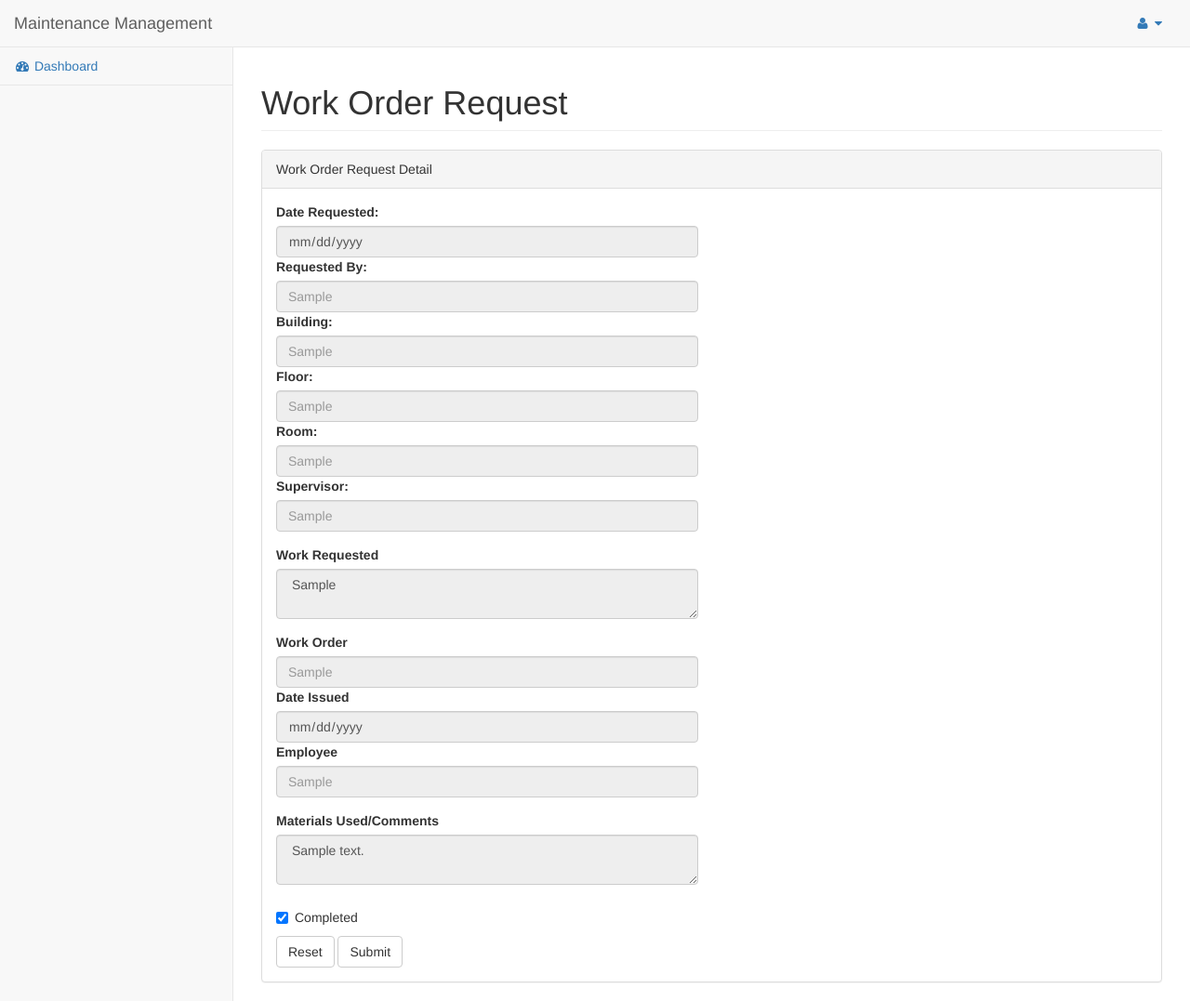
After one commit to ccqpein/Preventive_Maintenance_Project, a Django app: page /viewOrders/1/ in a window 1280 px wide. The commit adds this page. Shown: the whole page at 93% size. Run offline with Django 3.2, Linux system fonts and the light colour scheme; tables that the repository leaves empty hold one stand-in row (values such as "Sample post"); some libraries are stand-ins or nearby versions.

Commit message:
still working

```diff
--- a/PM/models.py
+++ b/PM/models.py
@@ -39,8 +39,6 @@ class MaintenanceSchedule(models.Model):
     ms_inter_part = models.CharField(max_length=100)
     ms_tools_name = models.CharField(max_length=500)
     ms_tools_qty = models.CharField(max_length=100)
-    ms_cons_name = models.CharField(max_length=500)
-    ms_cons_qty = models.CharField(max_length=100)
 
     ms_form_names = models.CharField(max_length=1000)
     ms_form_reqs = models.CharField(max_length=100)
--- a/PM/templates/PM/index.html
+++ b/PM/templates/PM/index.html
@@ -148,7 +148,7 @@
                     <!--
                     {% if perms.PM.add_checklist %}
                     <div class="col-lg-3 col-md-6">
-		        <a href="{% url 'PM:checklist' %}">
+		        <a href=#>
 			    <div class="panel panel-yellow">
 			        <div class="panel-heading">
 				    <div class="row">
@@ -227,7 +227,7 @@
                     <!--
                     {%if perms.PM.add_safetycheck %}
                     <div class="col-lg-3 col-md-6">
-		        <a href="{% url 'PM:safety' %}">
+		        <a href=#>
 			    <div class="panel panel-yellow">
 			        <div class="panel-heading">
 				    <div class="row">
--- /dev/null
+++ b/PM/templates/PM/viewOrders.html
@@ -0,0 +1,86 @@
+{% include 'PM/formHead.html' %}
+<div id="page-wrapper">
+    <div class="row">
+        <div class="col-lg-12">
+            <h1 class="page-header"> Work Order Request</h1>
+        </div>
+    </div>
+
+    <div class="row">
+        <div class="col-lg-12">
+            <div class="panel panel-default">
+
+                <div class="panel-heading">
+                    Work Order Request Detail
+                </div>
+                <div class="panel-body">
+                    <div class="row">
+                        <div class="col-lg-6">
+                            <form role="form" action = "/viewOrders/{{orderNumber}}/" method="post">
+                                {% csrf_token %}
+                                <fieldset disabled>
+                                <div class="form-group">
+                                    <label>Date Requested:</label>
+                                    <input class="form-control" type="date" name="dateReq" placeholder="{{dateReq}}"/>
+
+                                    <label>Requested By:</label>
+                                    <input class="form-control" type="text" name="reqBy" placeholder="{{reqBy}}"/>
+
+                                    <label>Building:</label>
+                                    <input class="form-control" type="text" name="building" placeholder="{{building}}"/>
+
+                                    <label>Floor:</label>
+                                    <input class="form-control" type="text" name="floor" placeholder="{{floor}}"/>
+
+                                    <label>Room:</label>
+                                    <input class="form-control" type="text" name="room" placeholder="{{room}}"/>
+
+                                    <label>Supervisor:</label>
+                                    <input class="form-control" type="text" name="supervisor" placeholder="{{supervisor}}"/>
+
+                                </div>
+
+                                <div class="form-group">
+                                    <label>Work Requested</label>
+                                    <textarea class="form-control" row="4" name="workrequested" > {{workrequested}}
+                                    </textarea>
+                                </div>
+
+                                <div class="form-group">
+                                    <label>Work Order</label>
+                                    <input class="form-control" type="text" name="workOrder" placeholder="{{workOrder}}"/>
+
+                                    <label>Date Issued</label>
+                                    <input class="form-control" type="date" name="dateIssued" placeholder="{{dateIssued}}"/>
+
+                                    <label>Employee</label>
+                                    <input class="form-control" type="text" name="employee" placeholder="{{employee}}"/>
+
+
+                                </div>
+
+                                <div class="form-group">
+                                    <label>Materials Used/Comments</label>
+                                    <textarea class="form-control" row="4" type="text" name="materialsused" > {{materialsused}}
+                                    </textarea>
+                                </div>
+                                </fieldset>
+
+                                <div class="checkbox">
+                                    <label>
+                                        <input type="checkbox" name="complete" {{complete}}>Completed
+                                    </label>
+                                </div>
+
+                                <button class="btn btn-default" type="reset" value="reset">Reset</button>
+                                <button class="btn btn-default" type="submit" value="submit">Submit</button>
+                            </form>
+                        </div>
+                    </div>
+                </div>
+
+            </div>
+        </div>
+    </div>
+</div>
+{% include 'PM/formTail.html' %}
--- a/PM/urls.py
+++ b/PM/urls.py
@@ -22,12 +22,12 @@ urlpatterns = [
     url(r'^newequipment/$', views.newEquipment, name="newEq"),
     url(r'^addequipment/$', views.addEquipment, name="addEq"),
     url(r'^addmaintenance/$', views.addMaintenance, name="addMT"),
-    url(r'^checklist/$', views.checkList, name="checklist"),
     url(r'^report/$', views.dailyReport, name="dailyreport"),
     url(r'^order/$', views.orderRequest, name="order"),
-    url(r'^safetycheck/$', views.safetycheck, name="safety"),
     url(r'^viewMain/(?P<form_ID>[0-9]+)/$', views.viewMain, name="viewMT"),
     url(r'^viewTasks/$', views.viewTasks, name="viewTasks"),
+    url(r'^viewOrders/(?P<orderNumber>[0-9]+)/$',
+        views.viewOrders, name="viewOrders"),
 
     url(r'^form/$', views.formTest, name="test"),
 ]
--- a/PM/views.py
+++ b/PM/views.py
@@ -129,24 +129,34 @@ def viewMain(request, form_ID):
     if request.method != 'GET':
         data = request.POST
         print(data)
-        mc = MaintenanceContent(
-            mc_temp=MaintenanceSchedule.objects.get(id=form_ID),
-            mc_content=" -*- ".join(request.POST.getlist('values'))
-        )
+        mc = get_object_or_404(MaintenanceContent, id=form_ID)
+        mc.mc_content = " -*- ".join(request.POST.getlist('values'))
         mc.save()
         return render(request, 'PM/message.html',
                       {'message': "submit successful"})
     else:
+        tempID = get_object_or_404(MaintenanceContent, id=form_ID).mc_temp_id
         lines = model_to_dict(get_object_or_404(
-            MaintenanceSchedule, id=form_ID))
+            MaintenanceSchedule, id=tempID))
+        print(lines)
+
+        temp = [('ms_name', lines['ms_name']),
+                ('serial number', lines['ms_serial_num']),
+                ('internal part number', lines['ms_inter_part']),
+                ('tools name', lines['ms_tools_name']),
+                ('tools quantity', lines['ms_tools_name']),
+                ]
+
         labels = lines['ms_form_names'].split(' -*- ')
         reqs = lines['ms_form_reqs'].split(' -*- ')
         types = lines['ms_form_fields'].split(' -*- ')
         MT = [(labels[i], reqs[i], types[i]) for i in range(len(labels))]
+
         return render(request, 'PM/Maintenance.html',
                       {'MT': MT,
                        'form_ID': form_ID,
-                       'mainName': lines['ms_name']})
+                       'mainName': lines['ms_name'],
+                       'temp': temp})
 
 
 @login_required(login_url="/login/")
@@ -246,7 +256,6 @@ def orderRequest(request):
             ord_work_ord=data['workOrder'],
             ord_date_issue=data['dateIssued'],
             ord_employee=data['employee'],
-            ord_date_comp=data['dateCompleted'],
             ord_comments=data['materialsused'],
         )
 
@@ -289,6 +298,39 @@ def viewTasks(request):
                        'content': resultList})
 
 
+def viewOrders(request, orderNumber):
+    if request.method == 'GET':
+        od = Order.objects.get(id=orderNumber)
+        checkMark = ""
+        if od.ord_complete:
+            checkMark = "checked"
+        return render(request, 'PM/viewOrders.html',
+                      {'dateReq': od.ord_date,
+                       'reqBy': od.ord_req_by,
+                       'building': od.ord_building,
+                       'floor': od.ord_floor,
+                       'room': od.ord_room,
+                       'supervisor': od.ord_supervisor,
+                       'workrequested': od.ord_work_req,
+                       'workOrder': od.ord_work_ord,
+                       'dateIssued': od.ord_date_issue,
+                       'employee': od.ord_employee,
+                       'materialsused': od.ord_comments,
+                       'orderNumber': orderNumber,
+                       'complete': checkMark,
+                       })
+    else:
+        od = Order.objects.get(id=orderNumber)
+        print(request.POST)
+        if request.POST.get('complete'):
+            od.ord_complete = True
+        else:
+            od.ord_complete = False
+        od.save()
+        return render(request, 'PM/message.html',
+                      {'message': "save successful"})
+
+
 def formTest(request):
     return render(request, 'PM/viewForm.html',
                   {'titles': [1, 2, 3, 4, 5],
```
Also changed, not shown: PM/templates/PM/Maintenance.html (+9 -0 lines), PM/migrations/0016_auto_20170404_2103.py (added).
